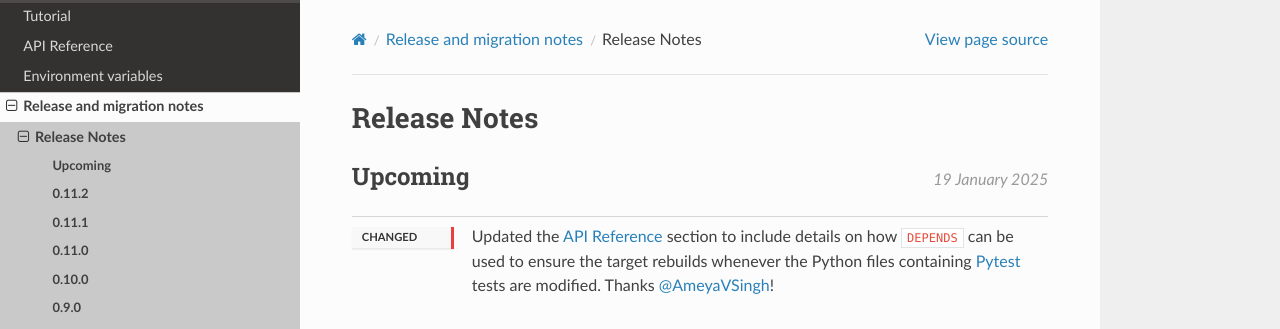
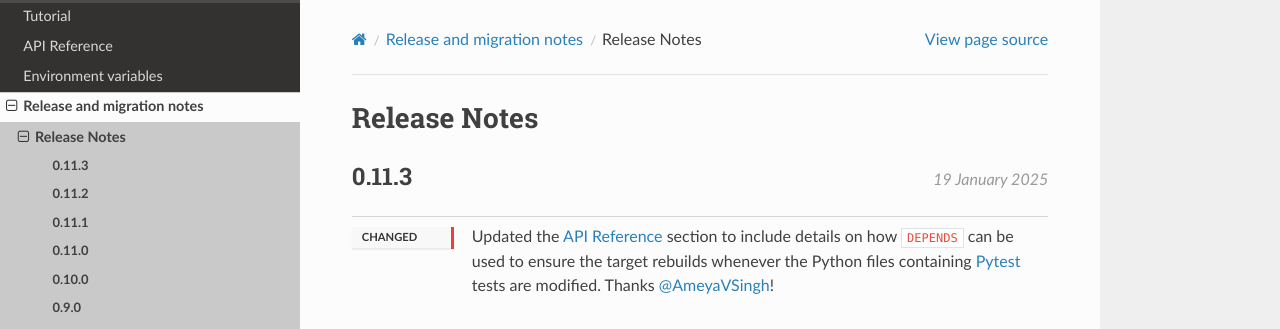
Before and after one commit to python-cmake/pytest-cmake, a Sphinx documentation site: the page built from doc/release/release_notes.rst, in a window 1280 px wide and 900 px high. Shown: the top 329 px of the window. Built offline with Sphinx 7.4.7 and the Read the Docs theme 3.1.0, drawn with Linux system fonts in a browser that asks for light colours.

Commit message:
Update version to 0.11.3

```diff
--- a/doc/release/release_notes.rst
+++ b/doc/release/release_notes.rst
@@ -4,7 +4,8 @@
 Release Notes
 *************
 
-.. release:: Upcoming
+.. release:: 0.11.3
+    :date: 2025-01-19
 
     .. change:: changed
 
--- a/pyproject.toml
+++ b/pyproject.toml
@@ -9,7 +9,7 @@ backend-path = ["."]
 
 [project]
 name = "pytest-cmake"
-version = "0.11.2"
+version = "0.11.3"
 description = "Provide CMake module for Pytest"
 readme = "README.md"
 requires-python = ">=2.7, !=3.0.*, !=3.1.*, !=3.2.*, !=3.3.*, !=3.4.*, !=3.5.*, <4"
--- a/setup.py
+++ b/setup.py
@@ -60,7 +60,7 @@ class CreateCmakeConfig(install):
 
 setup(
     name="pytest-cmake",
-    version="0.11.2",
+    version="0.11.3",
     data_files=[
         (
             "share/Pytest/cmake",
```
